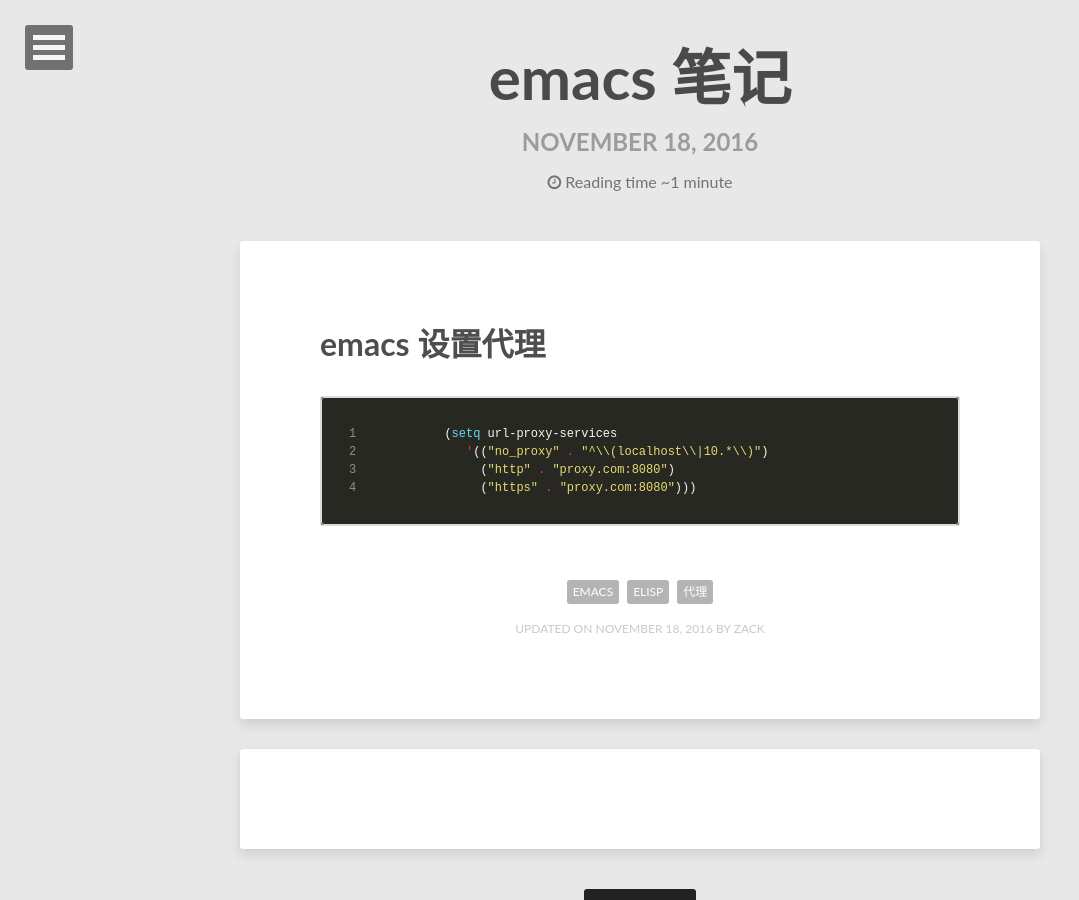
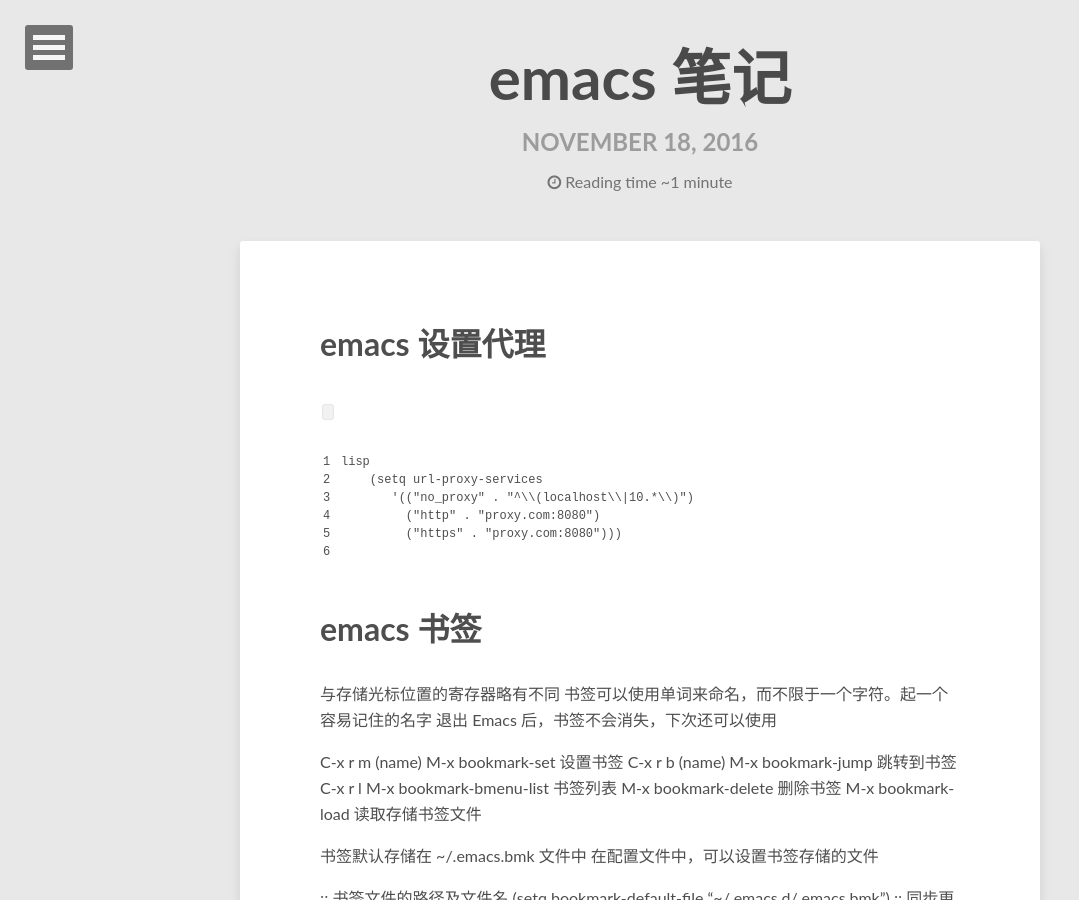
Before and after one commit to ZackZK/ZackZK.github.io, a Jekyll site: the page built from _posts/2016-11-18-emacs-notes.md, in a window 1280 px wide and 900 px high. Shown: the whole window, without its empty margins (0-1079 px from the left). Built offline with Jekyll 4.4.1, drawn with Linux system fonts in a browser that asks for light colours; comment, search, counter and statistics services are not loaded; some of the changed text lies outside the part shown.

Commit message:
emacs note update
bookmark part update

````diff
--- a/_posts/2016-11-18-emacs-notes.md
+++ b/_posts/2016-11-18-emacs-notes.md
@@ -12,4 +12,23 @@
        '(("no_proxy" . "^\\(localhost\\|10.*\\)")
          ("http" . "proxy.com:8080")
          ("https" . "proxy.com:8080")))
-```
+         ```
+
+# emacs 书签 #
+与存储光标位置的寄存器略有不同
+书签可以使用单词来命名，而不限于一个字符。起一个容易记住的名字
+退出 Emacs 后，书签不会消失，下次还可以使用
+
+C-x r m (name)	M-x bookmark-set	设置书签
+C-x r b (name)	M-x bookmark-jump	跳转到书签
+C-x r l	M-x bookmark-bmenu-list	书签列表
+M-x bookmark-delete	删除书签
+M-x bookmark-load	读取存储书签文件
+
+书签默认存储在 ~/.emacs.bmk 文件中
+在配置文件中，可以设置书签存储的文件
+
+;; 书签文件的路径及文件名
+(setq bookmark-default-file "~/.emacs.d/.emacs.bmk")
+;; 同步更新书签文件 ;; 或者退出时保存
+(setq bookmark-save-flag 1)
````
